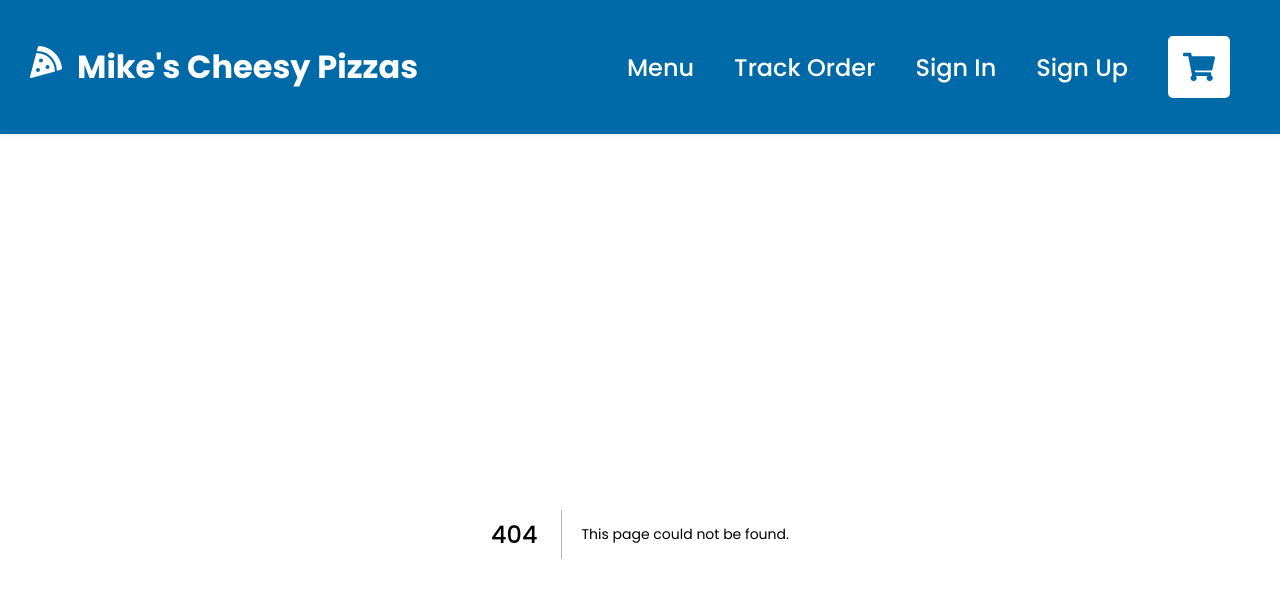
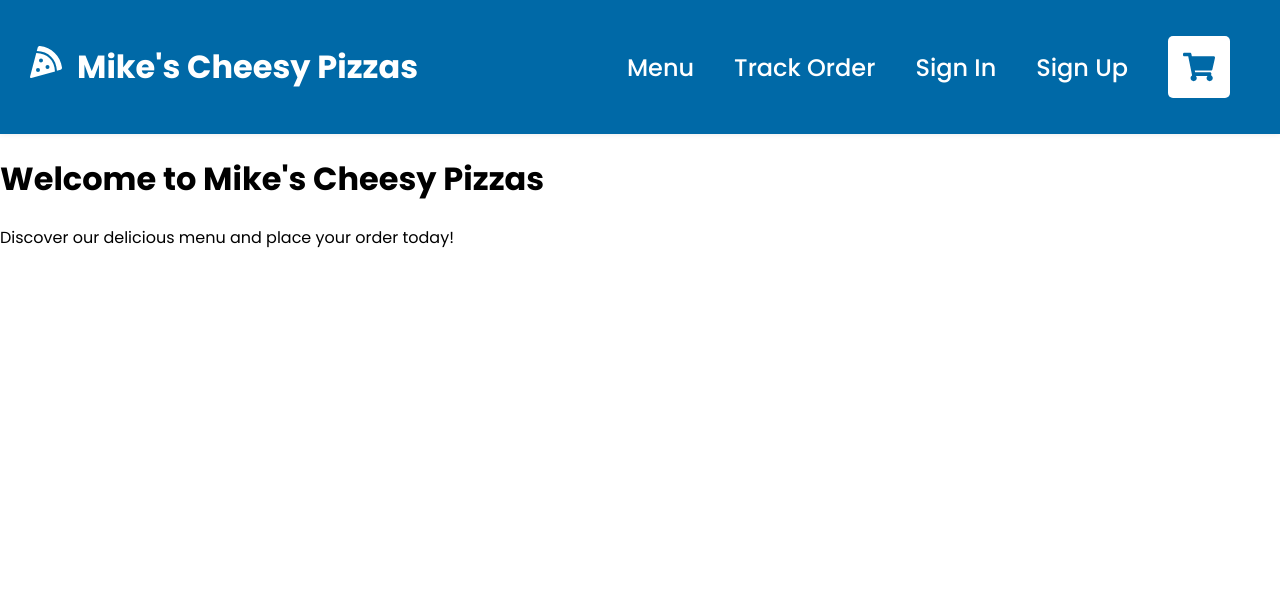
Before and after one commit to anjalipatel101/Mikes-Pizza-App1, a Next.js app: page /home in a window 1280 px wide. Before the commit this address had no page. Shown: the top 598 px of the page. Built offline with nearby package versions, Linux system fonts and the light colour scheme.

Commit message:
deployment fix, added homepage, and fixed routing

```diff
--- /dev/null
+++ b/app/home/page.tsx
@@ -0,0 +1,11 @@
+"use client";
+import React from "react";
+
+export default function HomePage() {
+  return (
+    <div className="min-h-screen p-8">
+      <h1 className="text-3xl font-bold mb-4">Welcome to Mike's Cheesy Pizzas</h1>
+      <p className="text-lg mb-4">Discover our delicious menu and place your order today!</p>
+    </div>
+  );
+}
--- a/app/page.tsx
+++ b/app/page.tsx
@@ -1,9 +1,7 @@
 "use client";
-import React from "react";
-import { useState, useEffect } from "react";
+import { useEffect } from "react";
 import { useRouter } from "next/navigation";
 import "./globals.css";
-import "./../app/app.css";
 // import { generateClient } from "aws-amplify/data";
 // import type { Schema } from "@/amplify/data/resource";
 // import { Amplify } from "aws-amplify";
```
